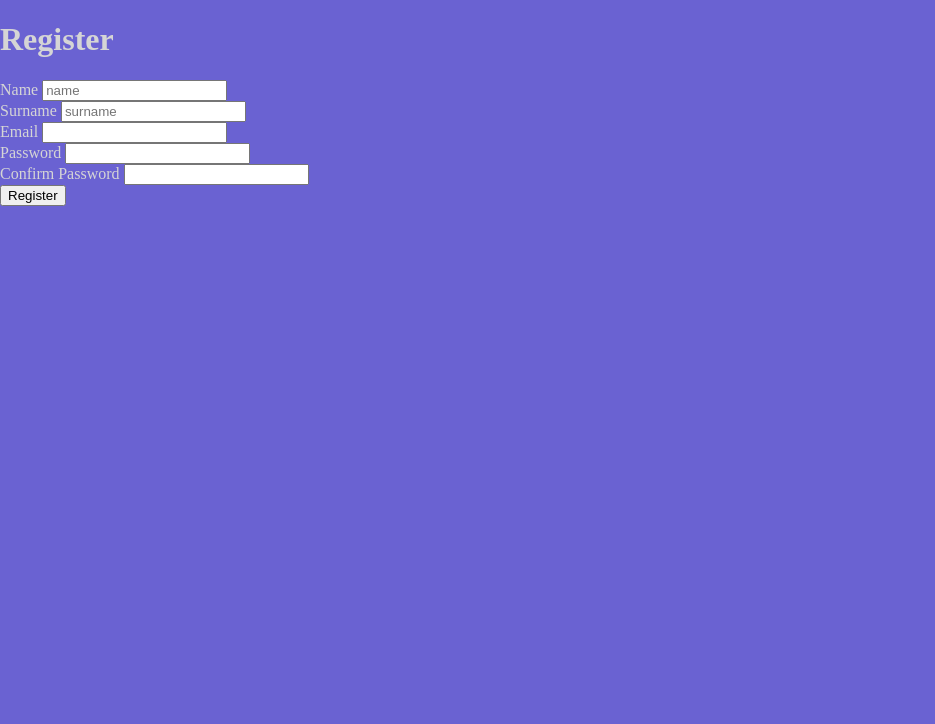
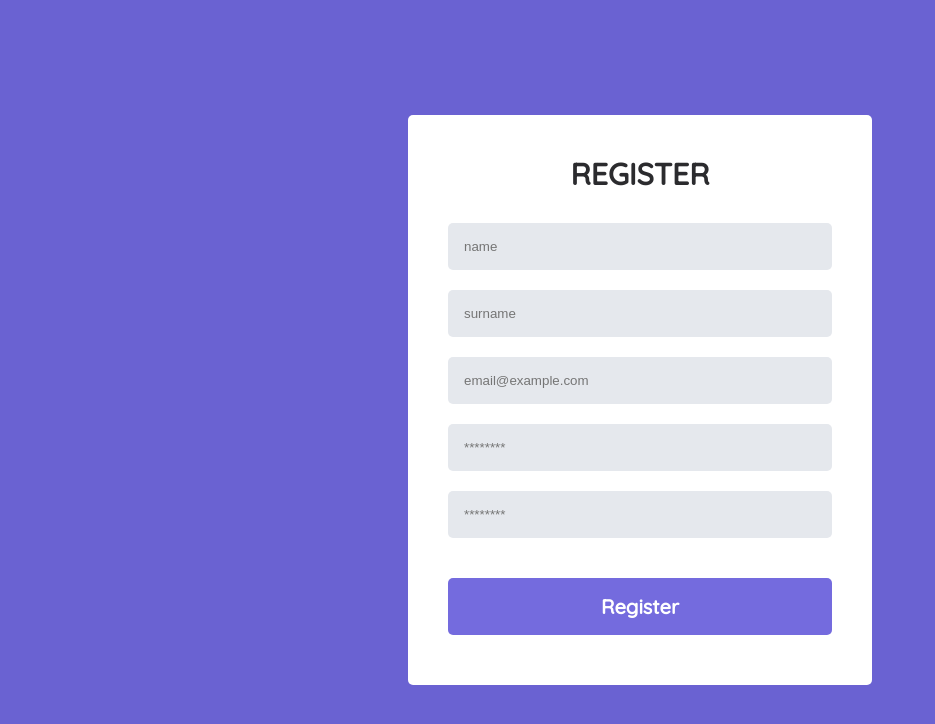
Before and after one commit to BaderBC/be_productive, a SvelteKit app in the folder web-client/: page /register in a window 1280 px wide. Shown: the top 724 px of the page, without its empty margins (0-935 px from the left). Built offline with nearby package versions, Linux system fonts and the light colour scheme; no server answers.

Commit message:
register page styled

```diff
--- a/web-client/src/routes/login/+page.svelte
+++ b/web-client/src/routes/login/+page.svelte
@@ -1,16 +1,17 @@
 <svelte:head>
   <link rel="stylesheet" href="/index.css">
-  <link rel="stylesheet" href="/login/login.css">
+  <link rel="stylesheet" href="/login_register.css">
   <title>Login</title>
 </svelte:head>
 
 <div class="login-form">
   <h1>SIGN IN TO YOUR ACCOUNT</h1>
+
   <form on:submit|preventDefault={login}>
     <div class="fields">
-        <input placeholder="email@example.com" required type="email" name="email" id="email" bind:value={email} />
-        <input placeholder="********" required type="password" name="password" id="password" bind:value={password} />
-        <button type="submit">Login</button>
+      <input placeholder="email@example.com" required type="email" name="email" id="email" bind:value={email} />
+      <input placeholder="********" required type="password" name="password" id="password" bind:value={password} />
+      <button type="submit">Login</button>
     </div>
   </form>
 </div>
--- a/web-client/src/routes/register/+page.svelte
+++ b/web-client/src/routes/register/+page.svelte
@@ -1,73 +1,58 @@
 <svelte:head>
   <link rel="stylesheet" href="/index.css">
+  <link rel="stylesheet" href="/login_register.css">
   <title>Register</title>
 </svelte:head>
 
-<div class="login-page">
-  <h1>Register</h1>
+<div class="login-form">
+  <h1>REGISTER</h1>
 
-  <div class="register-form">
   <form on:submit|preventDefault={register}>
-      <div class="name">
-        <label for="name">Name</label>
+    <div class="fields">
       <input required placeholder="name" type="text" name="name" id="name" bind:value={name} />
-      </div>
-      <div class="surname">
-        <label for="surname">Surname</label>
       <input required placeholder="surname" type="text" name="surname" id="surname" bind:value={surname} />
-      </div>
-      <div class="email">
-        <label for="email">Email</label>
-        <input required type="email" name="email" id="email" bind:value={email} />
-      </div>
-      <div class="password">
-        <label for="password">Password</label>
-        <input required type="password" name="password" id="password" bind:value={password} />
-      </div>
-      <div class="retype-password">
-        <label for="retype-password">Confirm Password</label>
-        <input required type="password" name="password" id="retype-password" bind:value={retype_password} />
-      </div>
-      <div class="submit">
+      <input required placeholder="email@example.com" type="email" name="email" id="email" bind:value={email} />
+      <input required placeholder="********" type="password" name="password" id="password" bind:value={password} />
+      <input required placeholder="********" type="password" name="password" id="retype-password" bind:value={retype_password} />
       <button type="submit">Register</button>
     </div>
   </form>
 </div>
-</div>
 
 <script lang="ts">
-  import { goto } from "$app/navigation";
+  import { goto } from '$app/navigation';
+
   const { VITE_BACKEND_URL } = import.meta.env;
 
-  let email: string = "";
-  let password: string = "";
-  let name: string = "";
-  let surname: string = "";
-  let retype_password: string = "";
+  let email: string = '';
+  let password: string = '';
+  let name: string = '';
+  let surname: string = '';
+  let retype_password: string = '';
 
   async function register() {
     if (password !== retype_password) {
-      alert("Passwords do not match");
+      alert('Passwords do not match');
       return;
     }
 
-    const response = await fetch(VITE_BACKEND_URL + "/auth/register", {
-      method: "POST",
+    const response = await fetch(VITE_BACKEND_URL + '/auth/register', {
+      method: 'POST',
       headers: {
-        "Content-Type": "application/json"
+        'Content-Type': 'application/json'
       },
       body: JSON.stringify({
         email,
         password,
         name,
-        surname,
+        surname
       }),
-      credentials: "include",
+      credentials: 'include'
     });
 
     if (response.ok) {
-      console.log("redirecting");
-      await goto("/");
+      console.log('redirecting');
+      await goto('/');
     }
   }
 </script>
--- a/web-client/static/login/login.css
+++ b/web-client/static/login_register.css
@@ -11,9 +11,10 @@
     justify-content: center;
     align-items: center;
     border-radius: 5px;
+    width: 30%;
 }
 
-.fields > input[type=email], .fields > input[type=password] {
+.fields > input {
     padding: 16px;
     width: 100%;
     box-sizing: border-box;
```
Lines whose indentation alone changed are shown as unchanged.
